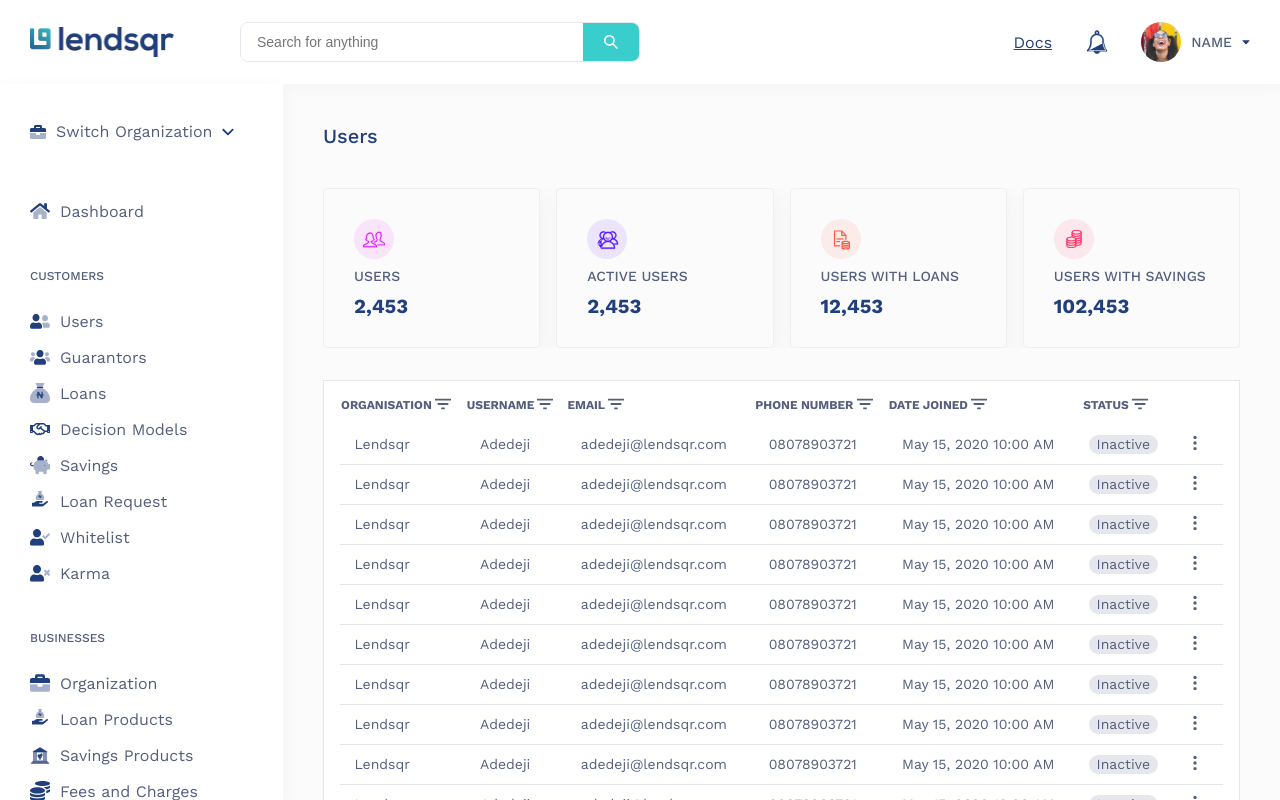
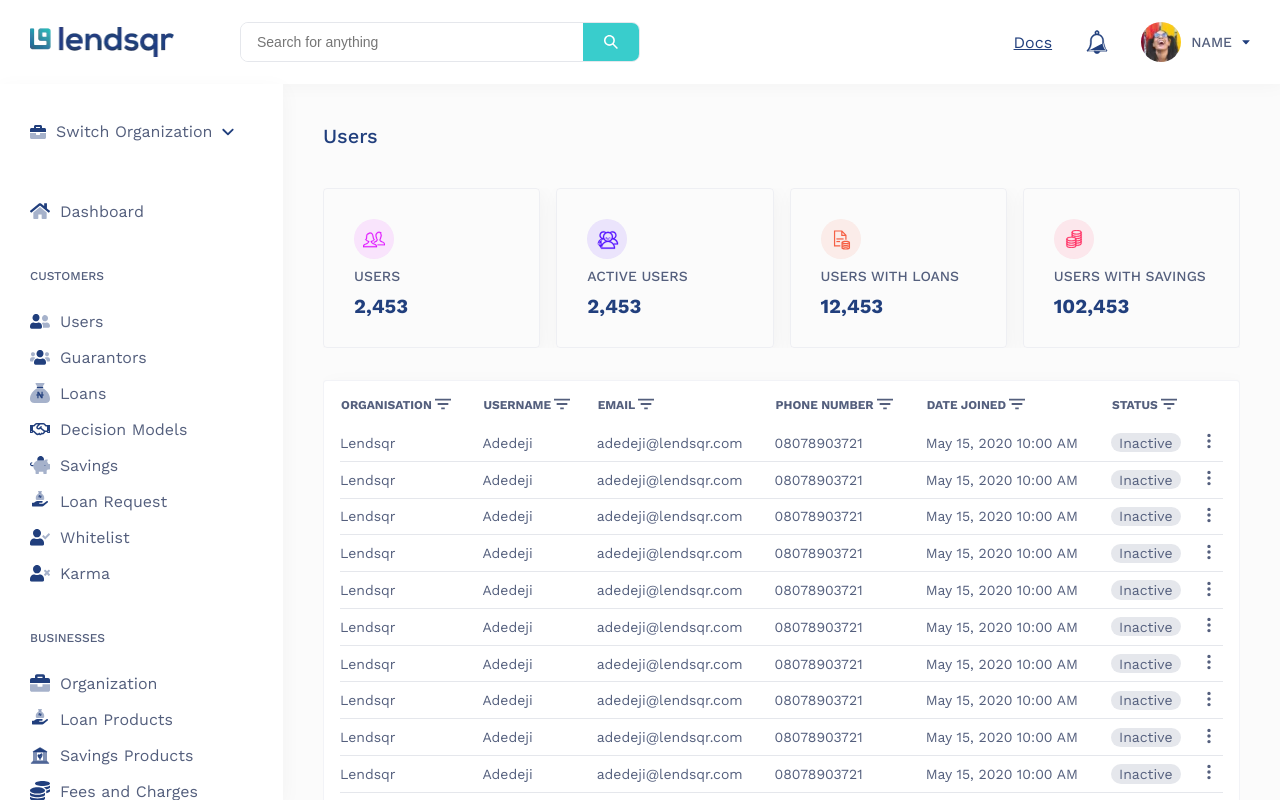
Before and after one commit to stonesilver/lendsqr-fe-test, a React (Create React App) app: page /auth/sign-in in a window 1280 px wide. Both pictures are taken after typing "name@example.com", "Sample123" into the empty fields and a click on the button "LOG IN". Shown: the top 800 px of the page. Built offline with nearby package versions, Linux system fonts and the light colour scheme.

Commit message:
fixed spacing of table column on smaller screens

```diff
--- a/src/pages/Users/MoreDetails/MoreDetails.component.tsx
+++ b/src/pages/Users/MoreDetails/MoreDetails.component.tsx
@@ -38,8 +38,8 @@ const MoreDetails: React.FC = () => {
   };
 
   return (
-    <div className='more-details' onClick={openDropdown}>
-      <MoreIcon className='more-details-icon' />
+    <div className='more-details'>
+      <MoreIcon className='more-details-icon' onClick={openDropdown} />
       {open && (
         <div
           ref={ref}
@@ -48,7 +48,11 @@ const MoreDetails: React.FC = () => {
           onBlur={closeDropdown}
         >
           {list.map(({ icon, text }) => (
-            <div key={text} className='more-details-dropdown-list'>
+            <div
+              key={text}
+              className='more-details-dropdown-list'
+              onClick={closeDropdown}
+            >
               {icon}
               <p className='more-details-dropdown-list-text'>{text}</p>
             </div>
--- a/src/pages/Users/MoreDetails/MoreDetails.styles.scss
+++ b/src/pages/Users/MoreDetails/MoreDetails.styles.scss
@@ -19,6 +19,7 @@
     box-shadow: 3px 5px 20px #0000000a;
     border-radius: 4px;
     overflow: hidden;
+    animation: zoom 0.3s ease-in-out;
     z-index: 1;
 
     &:focus {
--- a/src/pages/Users/UsersTable/UsersTable.component.tsx
+++ b/src/pages/Users/UsersTable/UsersTable.component.tsx
@@ -41,11 +41,14 @@ const UsersTable = () => {
           {[0, 1, 2, 3, 4, 5, 6, 7, 8, 9, 10, 11, 12, 13, 14].map(
             (item: number) => (
               <tr key={item} className='users-table-container-row'>
-                {td.map((desc: string | JSX.Element, index) => (
+                {td.map((desc: string | JSX.Element, index: number) => (
                   <td
                     key={index}
                     className={`users-table-container-row-description`}
                   >
+                    {index === 6 ? (
+                      desc
+                    ) : (
                       <p
                         className={`description-text ${
                           index === 5 &&
@@ -54,6 +57,7 @@ const UsersTable = () => {
                       >
                         {desc}
                       </p>
+                    )}
                   </td>
                 ))}
               </tr>
--- a/src/pages/Users/UsersTable/UsersTable.styles.scss
+++ b/src/pages/Users/UsersTable/UsersTable.styles.scss
@@ -3,7 +3,9 @@
 
 .users-table {
   background-color: $white;
-  border: 1px solid $borderColor;
+  border: 1px solid #213f7d0f;
+  box-shadow: 3px 5px 20px #0000000a;
+  border-radius: 4px;
   padding: 1rem;
   margin-top: 2rem;
   max-width: calc(100vw - 2.5rem);
@@ -52,13 +54,17 @@
       }
 
       &-description {
-        padding: 0.4rem;
+        padding: 0.4rem 0;
+        padding-right: 1rem;
+
+        @include lg {
+          padding-right: 0;
+        }
 
         .description-text {
           font-size: $xs;
           min-width: max-content;
           margin: 0;
-          padding: 0.1rem 0.5rem;
 
           @include md {
             font-size: $md;
@@ -69,6 +75,7 @@
           width: fit-content;
           background-color: $borderColor;
           border-radius: 10px;
+          padding: 0.1rem 0.5rem;
         }
 
         &-pending {
@@ -76,6 +83,7 @@
           background-color: #e9b2001a;
           color: $sunYellow;
           border-radius: 10px;
+          padding: 0.1rem 0.5rem;
         }
 
         &-active {
@@ -83,12 +91,15 @@
           color: $green;
           background-color: #39cd621a;
           border-radius: 10px;
+          padding: 0.1rem 0.5rem;
         }
+
         &-blacklisted {
           width: fit-content;
           color: $error;
           background-color: #e4033b1a;
           border-radius: 10px;
+          padding: 0.1rem 0.5rem;
         }
       }
     }
```
Lines whose indentation alone changed are shown as unchanged.
